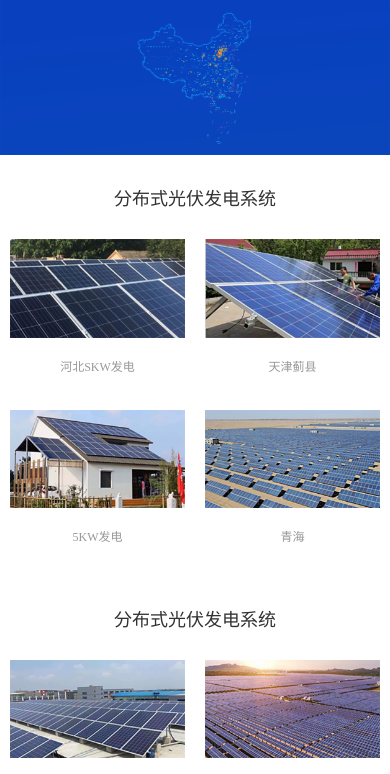
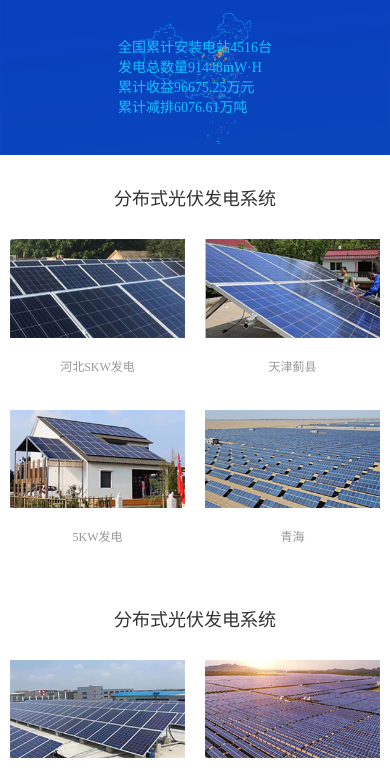
Before and after one commit to zhangruixue-sherry/officialWebsite, a plain HTML site: page project.html in a window 390 px wide. Shown: the part 65-839 px from the top of the page. Drawn offline with Linux system fonts and the light colour scheme.

Commit message:
项目展示页面样式调整

```diff
--- a/css/buinsee.css
+++ b/css/buinsee.css
@@ -268,13 +268,17 @@
 }
 
 .banner .banner_title{
-    color: #10C1FF ;
-    font-size: 16px;
-    line-height: 30px;
+
     position: absolute;
     left: 35%;
     top: 70%;
     transform: translate(-65%, -30%);
+}
+
+.banner_title .first{
+    color: #10C1FF ;
+    font-size: 16px;
+    line-height: 30px;
 }
 .banner .banner_title p{
     color: #10C1FF ;
@@ -645,7 +649,7 @@
         height: 30px;
     }
 
-    .banner .banner_title{
+    .banner .banner_title .first{
         font-size: 12px;
         line-height: 16px;
     }
@@ -653,6 +657,7 @@
         font-size: 8px;
         line-height: 14px;
     }
+
 
 }
 
@@ -780,6 +785,20 @@
         width: 90%;
     }
 
+    .banner .banner_title {
+        position: absolute;
+        left: 50%;
+        top: 50%;
+        transform: translate(-50%, -50%);
+    }
+
+    .banner .banner_title p{
+        font-size: 14px;
+        line-height: 20px;
+    }
+    .banner .banner_title .first{
+        display: none;
+    }
 }
 @media (max-width: 320px) {
     .form{
--- a/project.html
+++ b/project.html
@@ -28,14 +28,13 @@
     </div>
         <div class="main">
             <div class="banner">
-                <!--<div class="banner_title">-->
-                    <!--金乌电站分布情况-->
-                    <!--<p>全国累计安装电站XXXX台</p>-->
-                    <!--<p>试试发电总数量XXX千瓦</p>-->
-                    <!--<p>累计收益XXXX元</p>-->
-                    <!--<p>累计减排数XXX吨</p>-->
-                                                <!---->
-                <!--</div>-->
+                <div class="banner_title">
+                    <span class="first">金乌电站分布情况</span>
+                    <p>全国累计安装电站4516台</p>
+                    <p>发电总数量91448mW·H</p>
+                    <p>累计收益96675.25万元</p>
+                    <p>累计减排6076.61万吨</p>
+                </div>
                 <img style="width: 100%;" src="image/map.png">
             </div>
             <div class="project_title">分布式光伏发电系统</div>
```
